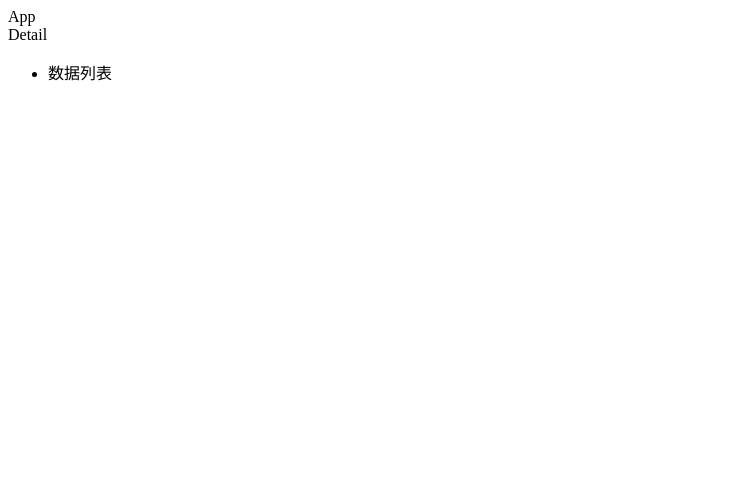
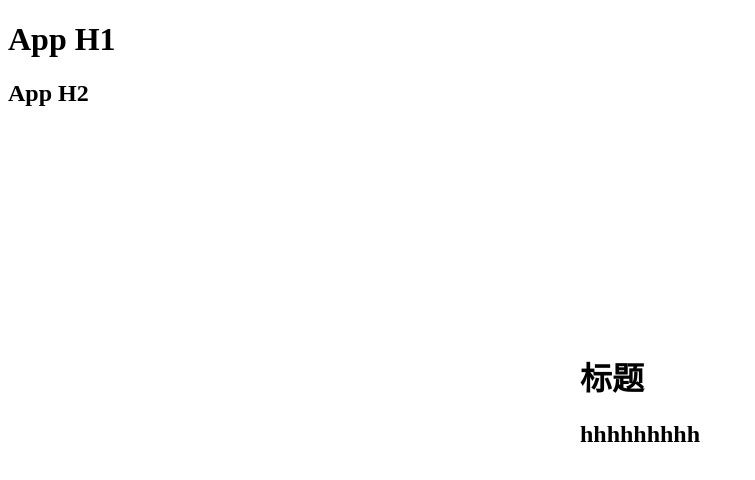
Before and after one commit to chenghuiting/React_Basic, a React (Create React App) app in the folder React18全家桶+Hooks+项目实战-coderwhy2022系统课/05_learn_scaffold/: page / in a window 1280 px wide. Shown: the top 480 px of the page, without its empty margins (0-755 px from the left). Built offline with nearby package versions, Linux system fonts and the light colour scheme.

Commit message:
React的Portals将内容挂载到其他DOM上；Modal案例

```diff
--- a/React18全家桶+Hooks+项目实战-coderwhy2022系统课/05_learn_scaffold/public/index.html
+++ b/React18全家桶+Hooks+项目实战-coderwhy2022系统课/05_learn_scaffold/public/index.html
@@ -10,11 +10,21 @@
   <link rel="apple-touch-icon" href="%PUBLIC_URL%/logo192.png" />
   <link rel="manifest" href="%PUBLIC_URL%/manifest.json" />
   <title>React App</title>
+  <style>
+    #modal {
+      position: fixed;
+      left: 50%;
+      top: 50%;
+      transform: translate(-50%, -50%);
+    }
+  </style>
 </head>
 
 <body>
   <noscript>You need to enable JavaScript to run this app.</noscript>
   <div id="root"></div>
+  <div id="why"></div>
+  <div id="modal"></div>
 </body>
 
 </html>
--- a/React18全家桶+Hooks+项目实战-coderwhy2022系统课/05_learn_scaffold/src/App.jsx
+++ b/React18全家桶+Hooks+项目实战-coderwhy2022系统课/05_learn_scaffold/src/App.jsx
@@ -1,33 +1,23 @@
-// 高阶组件应用三-劫持生命周期，在生命周期中完成自己的逻辑
+// React的Portals将内容挂载到其他DOM上；Modal案例
 
 import React, { PureComponent } from 'react'
-import Detail from './pages/Detail'
+import { createPortal } from 'react-dom'
+import Modal from './Modal'
 
 export default class App extends PureComponent {
-    constructor() {
-        super()
-        this.setState = {}
-    }
-
-    // componentWillMount() {
-    //     this.beginTime = new Date().getTime(); // 在组件实例上写入了一个beginTime属性；
-    //     this.aa = 'pppp'; // 在组件实例上写入了一个aa属性；
-    // }
-
-    // componentDidMount() {
-    //     this.endTime = new Date().getTime();
-    //     console.log(this);
-    //     console.log(this.endTime);
-    //     console.log(this.beginTime);
-    //     const interval = this.endTime - this.beginTime;
-    //     console.log(interval);
-    // }
-
     render() {
         return (
-            <div>
-                App
-                <Detail />
+            <div className='app'>
+                <h1>App H1</h1>
+                {
+                    createPortal(<h2>App H2</h2>, document.querySelector('#why'))
+                }
+
+                {/* 2、Modal 组件 */}
+                <Modal>
+                    <h1>标题</h1>
+                    <h2>hhhhhhhhh</h2>
+                </Modal>
             </div>
         )
     }
--- /dev/null
+++ b/React18全家桶+Hooks+项目实战-coderwhy2022系统课/05_learn_scaffold/src/Modal.jsx
@@ -0,0 +1,8 @@
+import React, { PureComponent } from 'react'
+import { createPortal } from 'react-dom'
+
+export default class Modal extends PureComponent {
+    render() {
+        return createPortal(this.props.children, document.querySelector('#modal'))
+    }
+}
```
Also changed, not shown: React18全家桶+Hooks+项目实战-coderwhy2022系统课/05_learn_scaffold/src/App-高阶组件应用三-劫持生命周期.jsx (added, +34 -0 lines).
